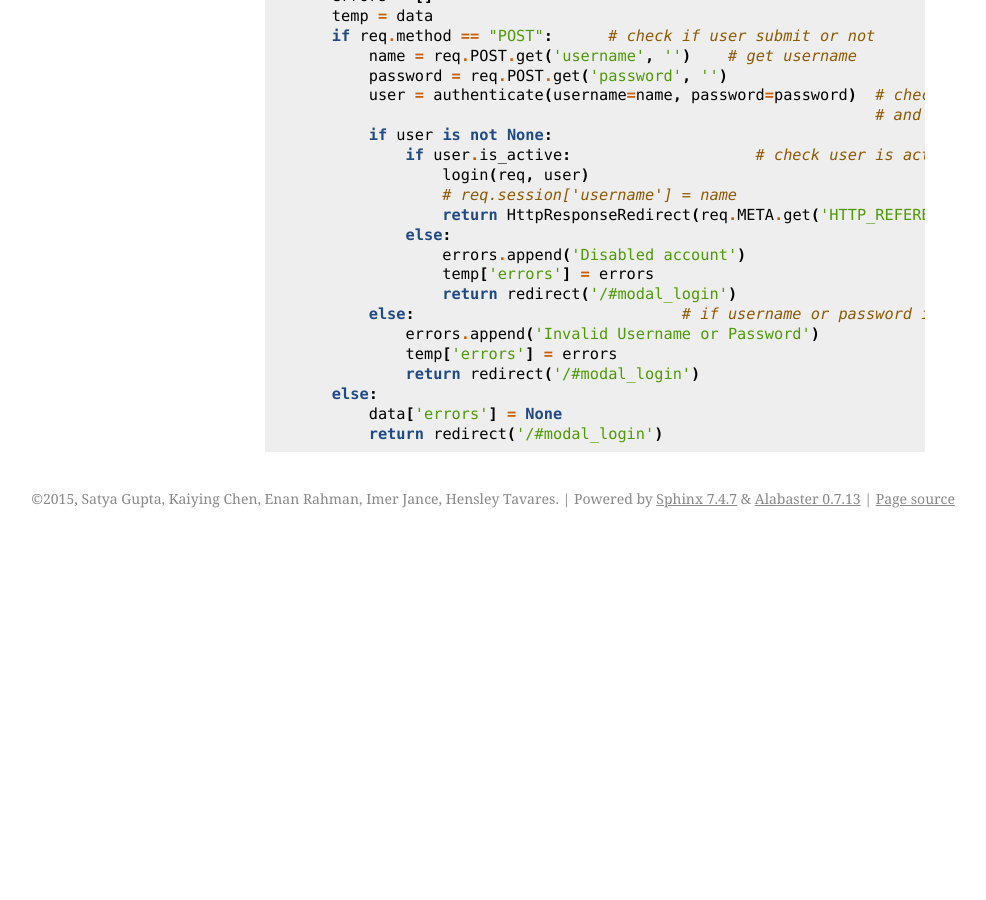
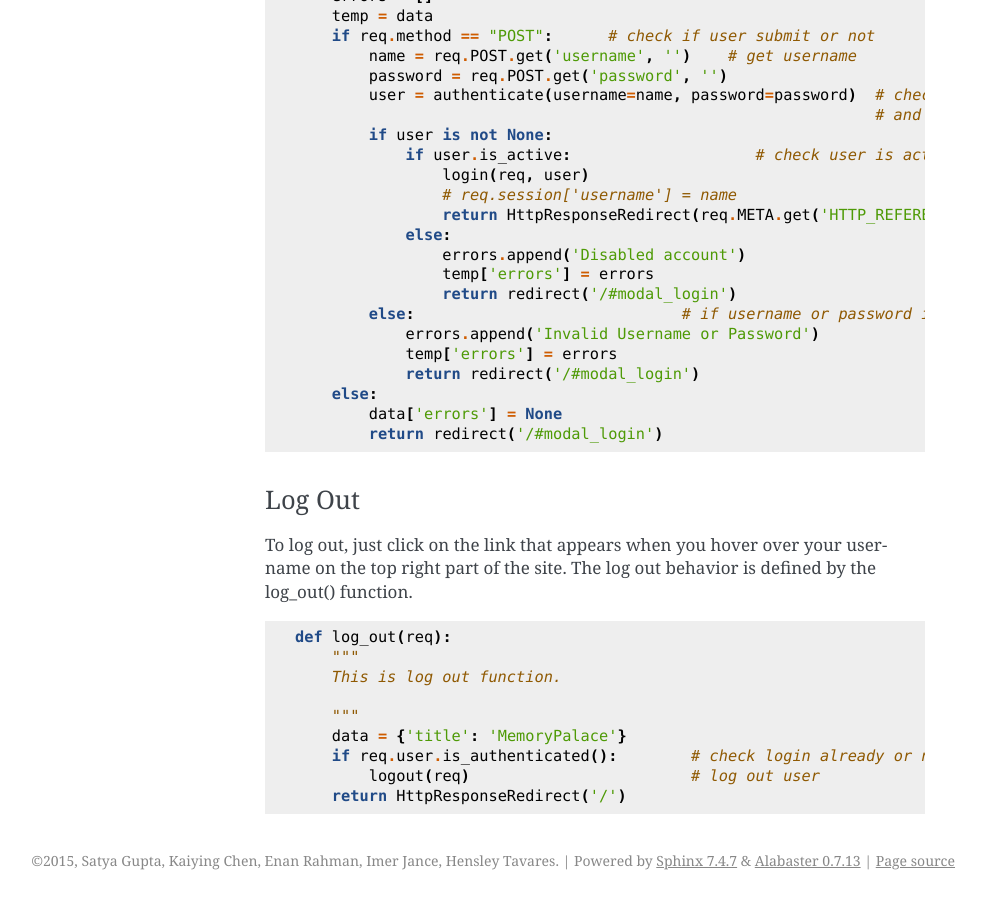
Before and after one commit to ckyko/memorypalace, a Sphinx documentation site: the page built from MemoryPalace/docs/Loginregister.rst, in a window 1280 px wide and 900 px high, scrolled down 1878 px. Shown: the whole window, without its empty margins (155-1141 px from the left). Built offline with Sphinx 7.4.7, drawn with Linux system fonts in a browser that asks for light colours; before the commit the page ends 2416 px from its top, so only the background shows below that.

Commit message:
memory palace register/login/logout logout added

```diff
--- a/MemoryPalace/docs/Loginregister.rst
+++ b/MemoryPalace/docs/Loginregister.rst
@@ -113,3 +113,22 @@ the function log_in():
         else:
             data['errors'] = None
             return redirect('/#modal_login')
+
+Log Out
+~~~~~~~
+
+To log out, just click on the link that appears when you hover over your
+username on the top right part of the site. The log out behavior is defined
+by the log_out() function.
+
+::
+
+    def log_out(req):
+        """
+        This is log out function.
+
+        """
+        data = {'title': 'MemoryPalace'}
+        if req.user.is_authenticated():        # check login already or not
+            logout(req)                        # log out user
+        return HttpResponseRedirect('/')
```
Also changed, not shown: 6 other files.
